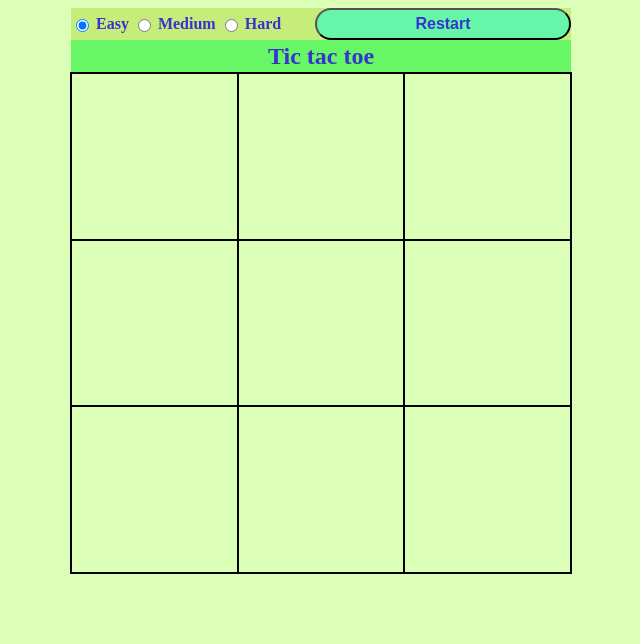
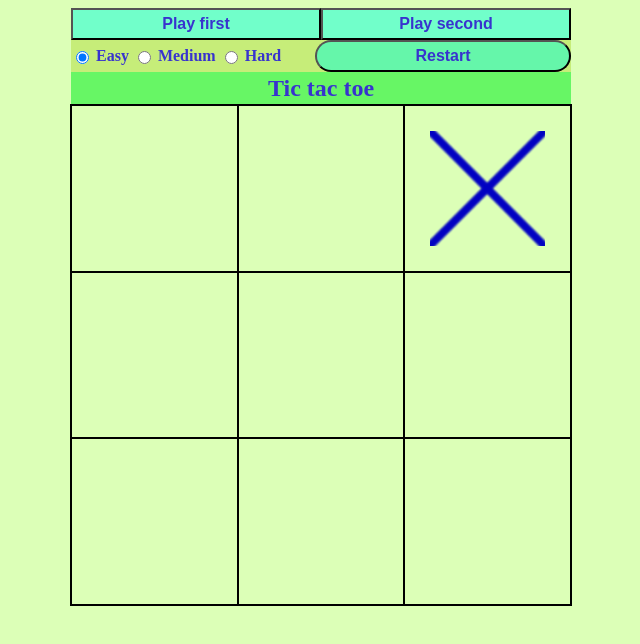
Before and after one commit to Vivek-Vinod/tic-tac-toe, a plain HTML site: page index.html in a window 1280 px wide. Shown: the whole page, without its empty margins (319-959 px from the left). Drawn offline with Linux system fonts and the light colour scheme.

Commit message:
add play first or second option

```diff
--- a/index.html
+++ b/index.html
@@ -8,6 +8,10 @@
     <script src="scripts/main.js" defer></script>
 </head>
 <body>
+    <div class="playerSelect">
+        <button>Play first</button>
+        <button>Play second</button>
+    </div>
     <div class="header">
         <div>
             <input type="radio" id="easy" name="level" value="easy" checked>
--- a/scripts/main.js
+++ b/scripts/main.js
@@ -2,6 +2,7 @@ const gameBoard = document.querySelector(".gameBoard");
 const result = document.querySelector(".result");
 const restartBtn = document.querySelector(".header > button");
 const radioBtns = document.querySelectorAll('.header input[type="radio"]');
+const playerSelectBtns = document.querySelectorAll(".playerSelect > button");
 
 let player = "x";
 let level = "easy";
@@ -25,7 +26,22 @@ function initGame() {
             restartGame();
         });
     }
+    for (const playerSelectBtn of playerSelectBtns) {
+        playerSelectBtn.addEventListener("click", (e) => {
+            if (e.target.textContent === "Play first") {
+                restartGame();
+            } else {
+                restartGame();
+                computerMoveFunction();
+                changePlayer();
+            }
+        });
+    }
     createBoard();
+    if (Math.floor(Math.random() * 1000) < 500) {
+        computerMoveFunction();
+        changePlayer();
+    }
 }
 
 function createBoard() {
@@ -282,7 +298,7 @@ function changePlayer() {
 }
 
 function getMarkerSrc() {
-    return (player === "x")? "images/x.png": "images/o.png";
+    return (player === "x") ? "images/x.png" : "images/o.png";
 }
 
 initGame();
--- a/styles/style.css
+++ b/styles/style.css
@@ -3,6 +3,29 @@ body {
     flex-direction: column;
     align-items: center;
     background-color: #DCFFB7;
+}
+
+.playerSelect {
+    display: flex;
+    width: min(100vw, 500px);
+    height: 32px;
+    justify-content: space-between;
+}
+
+.playerSelect > button {
+    flex: 1;
+    background-color: rgba(0, 255, 221, 0.489);
+    color: rgb(56, 51, 206);
+    font-weight: 700;
+    font-size: 16px;
+}
+
+.playerSelect > button:hover {
+    background-color: rgb(0, 255, 221);
+}
+
+.playerSelect > button:active {
+    background-color: rgb(174, 236, 180);
 }
 
 .header {
```
